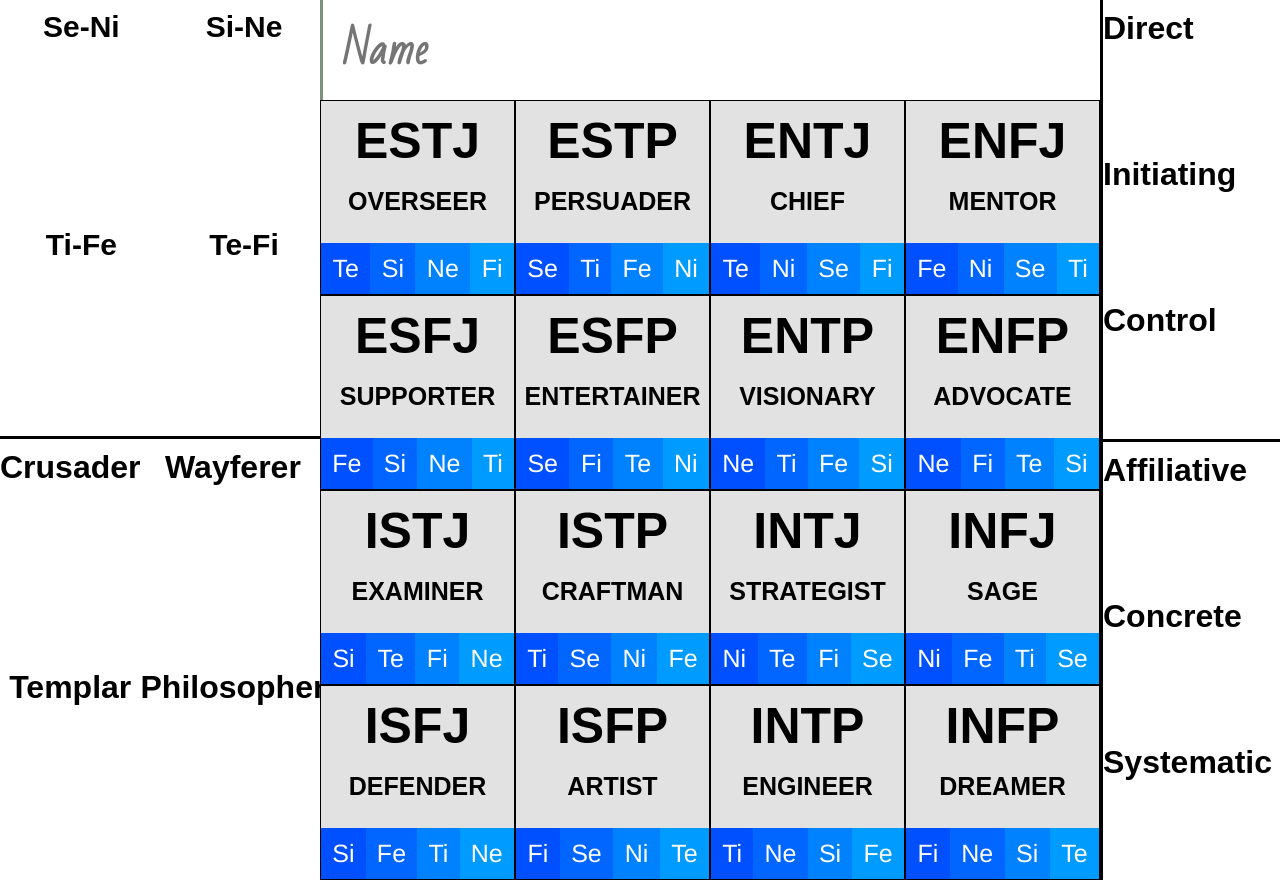
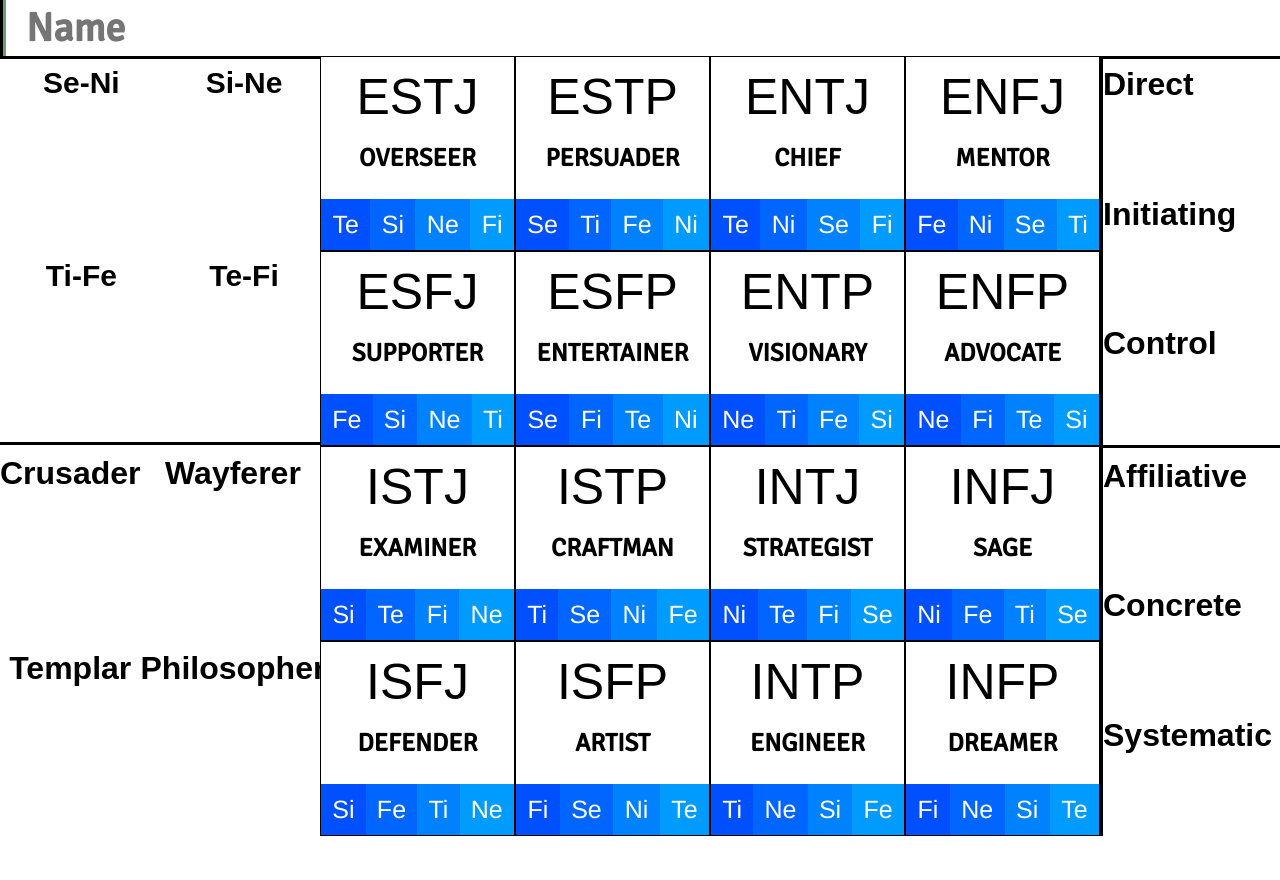
Before and after one commit to Faeziix/Type-Grid, a plain HTML site: page index.html in a window 1280 px wide. Shown: the top 880 px of the page. After the commit the page ends 836 px from the top, so only its background shows below. Drawn offline with Linux system fonts and the light colour scheme.

Commit message:
added namebar on top of the window

```diff
--- a/index.html
+++ b/index.html
@@ -9,8 +9,15 @@
       href="https://fonts.googleapis.com/css2?family=Bad+Script&display=swap"
       rel="stylesheet"
     />
+    <link
+      href="https://fonts.googleapis.com/css2?family=Signika&display=swap"
+      rel="stylesheet"
+    />
   </head>
   <body>
+    <div class="name-bar">
+      <input type="text" placeholder="Name" class="Input-style" />
+    </div>
     <div class="section1">
       <div class="CF-section">
         <div class="CF-Center"><h1>Se-Ni</h1></div>
@@ -26,16 +33,17 @@
       </div>
     </div>
     <div class="Grid">
-      <div class="Name-section">
+      <!-- <div class="Name-section">
         <input
-          placeholder="Name"
+          class="Input-style"
+          placeholder="Name:"
           type="text"
           name="Name"
           autocomplete="off"
           required
           spellcheck="false"
         />
-      </div>
+      </div> -->
       <div class="type">
         <h1 class="TypeName">ESTJ</h1>
         <h1 class="type-des">OVERSEER</h1>
--- a/style.css
+++ b/style.css
@@ -9,37 +9,45 @@ body {
   height: 100vh;
   width: 100vw;
   align-items: center;
+  overflow: hidden;
 }
 /* Grid section */
 
+/* Name */
+/* .Name-section {
+  grid-column: 1/5;
+  font-size: 30px;
+} */
 
-/* Name */
-.Name-section {
-  grid-column: 1/5;
-  Font-size: 30px;
+.name-bar {
+  grid-column: 1/4;
+  border: solid;
+  height: 100%;
+  width: 100%;
+  border-bottom: solid;
 }
 
-.Name-section input {
+.Input-style {
   outline: none;
   border: none;
   border-left: solid;
-  Font-size: 40px;
+  font-size: 40px;
   color: rgb(120, 148, 122);
   width: 100%;
   height: 100%;
   padding-left: 20px;
   text-transform: capitalize;
-  font-family: Bad script;
+  font-family: "signika";
   font-weight: bold;
 }
 
 /* Grid Setup */
 
 .Grid {
-  margin-bottom: auto;
+  margin: auto;
   display: grid;
   grid-template-columns: repeat(4, minmax(195px, 1fr));
-  grid-template-rows: 100px repeat(4, minmax(195px, 1fr));
+  grid-template-rows:  repeat(4, minmax(195px, 1fr));
 }
 
 /* Type Setup */
@@ -49,9 +57,8 @@ body {
   display: grid;
   border: black solid 1px;
   grid-template-rows: repeat(3);
-  background-color:rgb(226, 226, 226);
+  background-color: rgb(255, 255, 255);
   color: black;
-
 }
 
 .TypeName {
@@ -60,7 +67,7 @@ body {
   display: flex;
   align-items: center;
   justify-content: center;
-  font: bold;
+  font-weight: normal;
   text-align: center;
   font-family: sans-serif;
 }
@@ -72,7 +79,7 @@ body {
   align-items: center;
   justify-content: center;
   text-align: center;
-  font-family: sans-serif;
+  font-family: "signika";
 }
 
 .Type-CF-container {
@@ -114,6 +121,7 @@ body {
   height: 100%;
   width: 100%;
   display: grid;
+
   grid-template-rows: auto auto;
 }
 
@@ -150,6 +158,7 @@ body {
   height: 100%;
   width: 100%;
   display: grid;
+
 }
 
 .IS-section {
```
